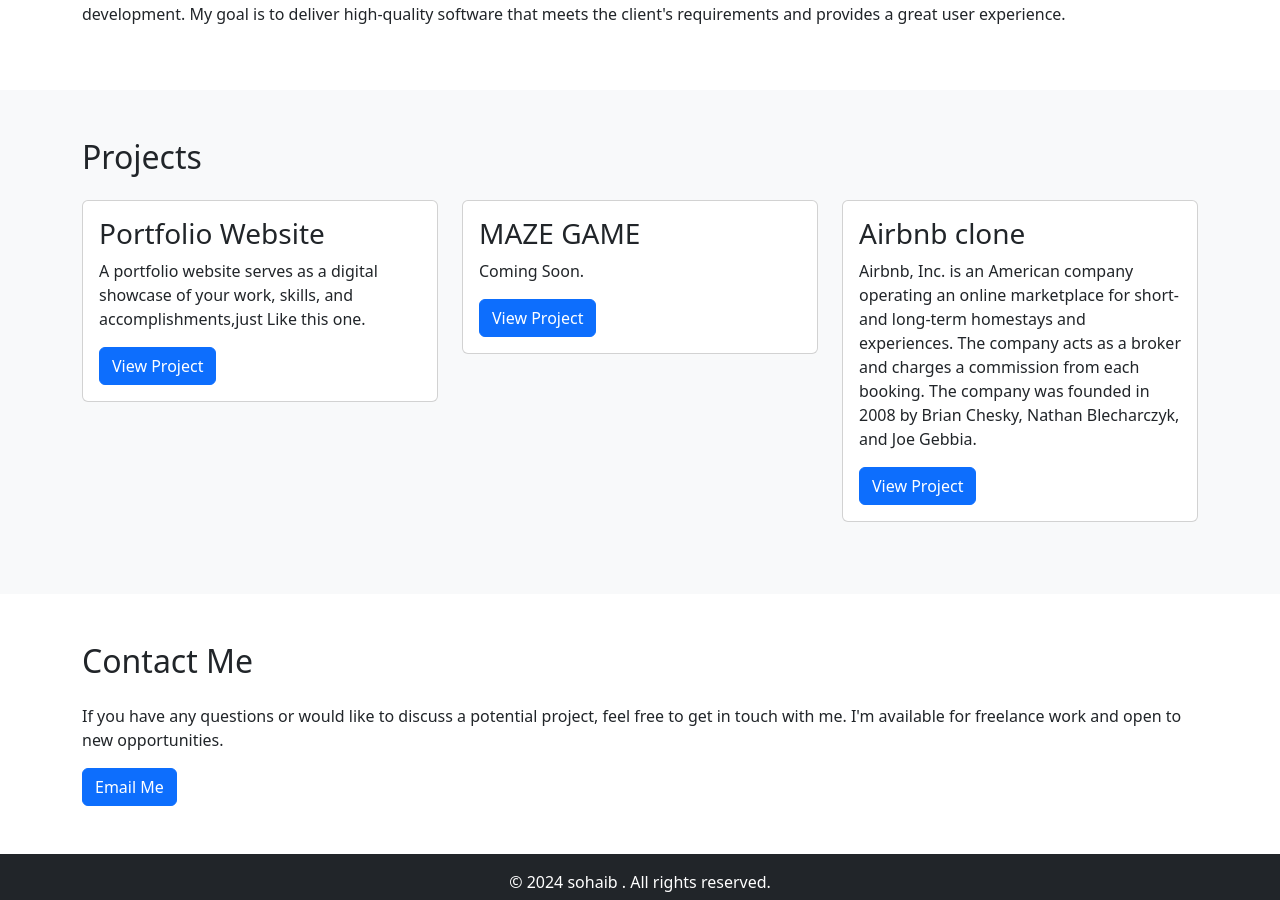
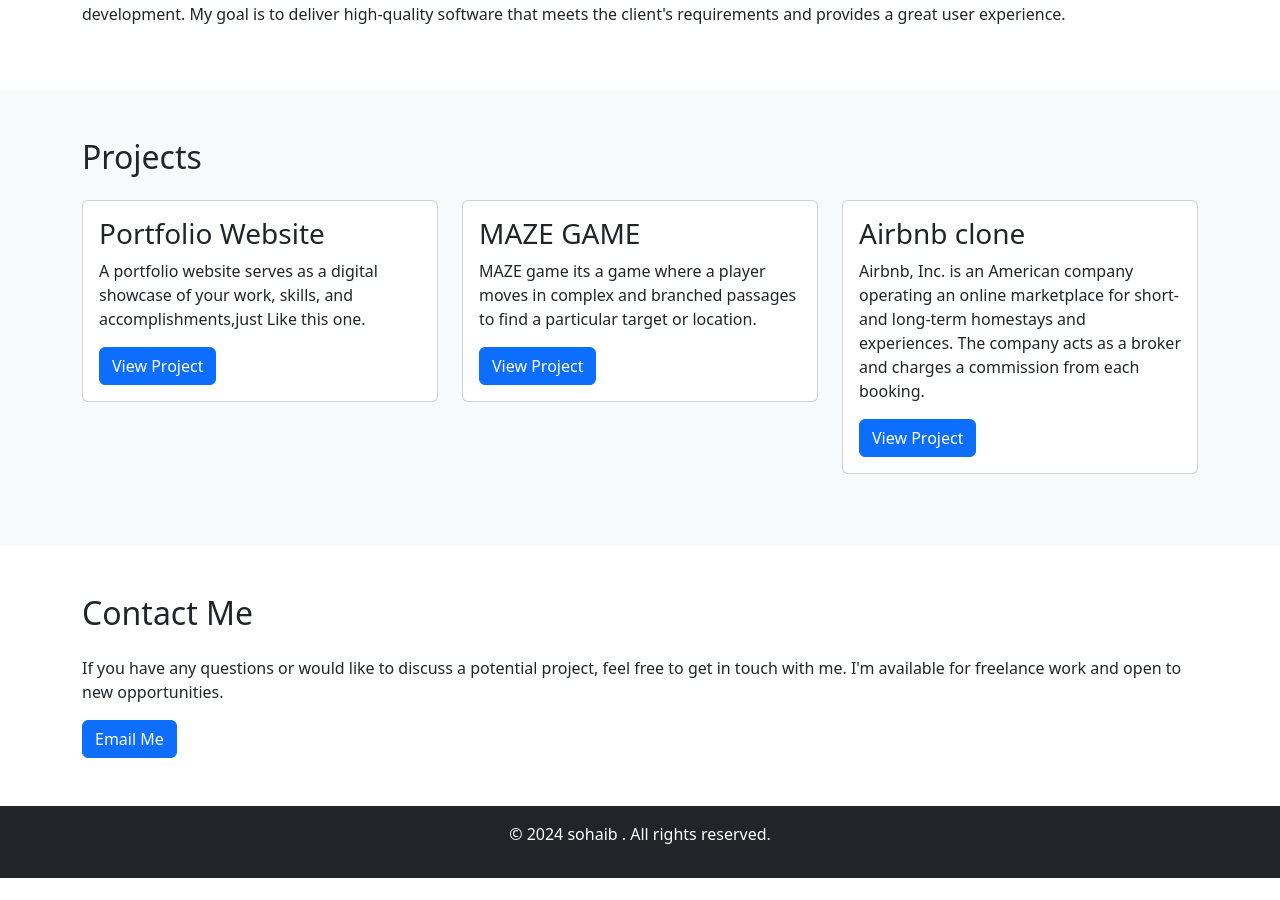
Before and after one commit to sohaib20022/my-Landing-Page, a Jekyll site: the page index.html, which Jekyll copies as it is, in a window 1280 px wide and 900 px high, scrolled down 708 px. Built offline with Jekyll 4.4.1, drawn with Linux system fonts in a browser that asks for light colours; after the commit the page ends 1586 px from its top, so only the background shows below that.

Commit message:
Update index.html

```diff
--- a/index.html
+++ b/index.html
@@ -67,7 +67,7 @@
           <div class="card">
             <div class="card-body">
               <h3 class="card-title">MAZE GAME</h3>
-              <p class="card-text">Coming Soon.</p>
+              <p class="card-text">MAZE game its a game where a player moves in complex and branched passages to find a particular target or location.</p>
               <a href="#" class="btn btn-primary">View Project</a>
             </div>
           </div>
@@ -76,7 +76,7 @@
           <div class="card">
             <div class="card-body">
               <h3 class="card-title">Airbnb clone</h3>
-              <p class="card-text">Airbnb, Inc. is an American company operating an online marketplace for short- and long-term homestays and experiences. The company acts as a broker and charges a commission from each booking. The company was founded in 2008 by Brian Chesky, Nathan Blecharczyk, and Joe Gebbia.</p>
+              <p class="card-text">Airbnb, Inc. is an American company operating an online marketplace for short- and long-term homestays and experiences. The company acts as a broker and charges a commission from each booking.</p>
                <a href="#" class="btn btn-primary">View Project</a>
           </div>
         </div>
```
